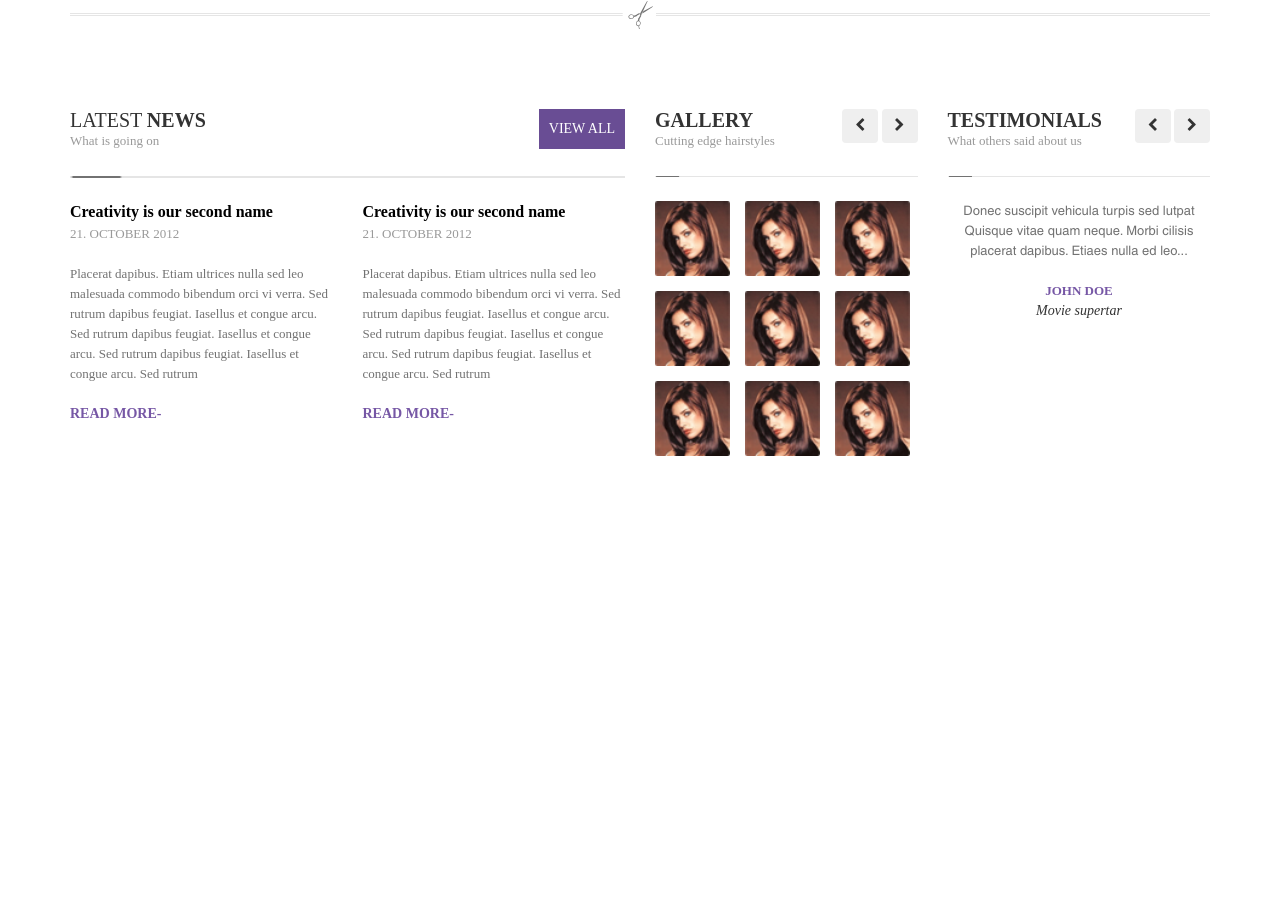
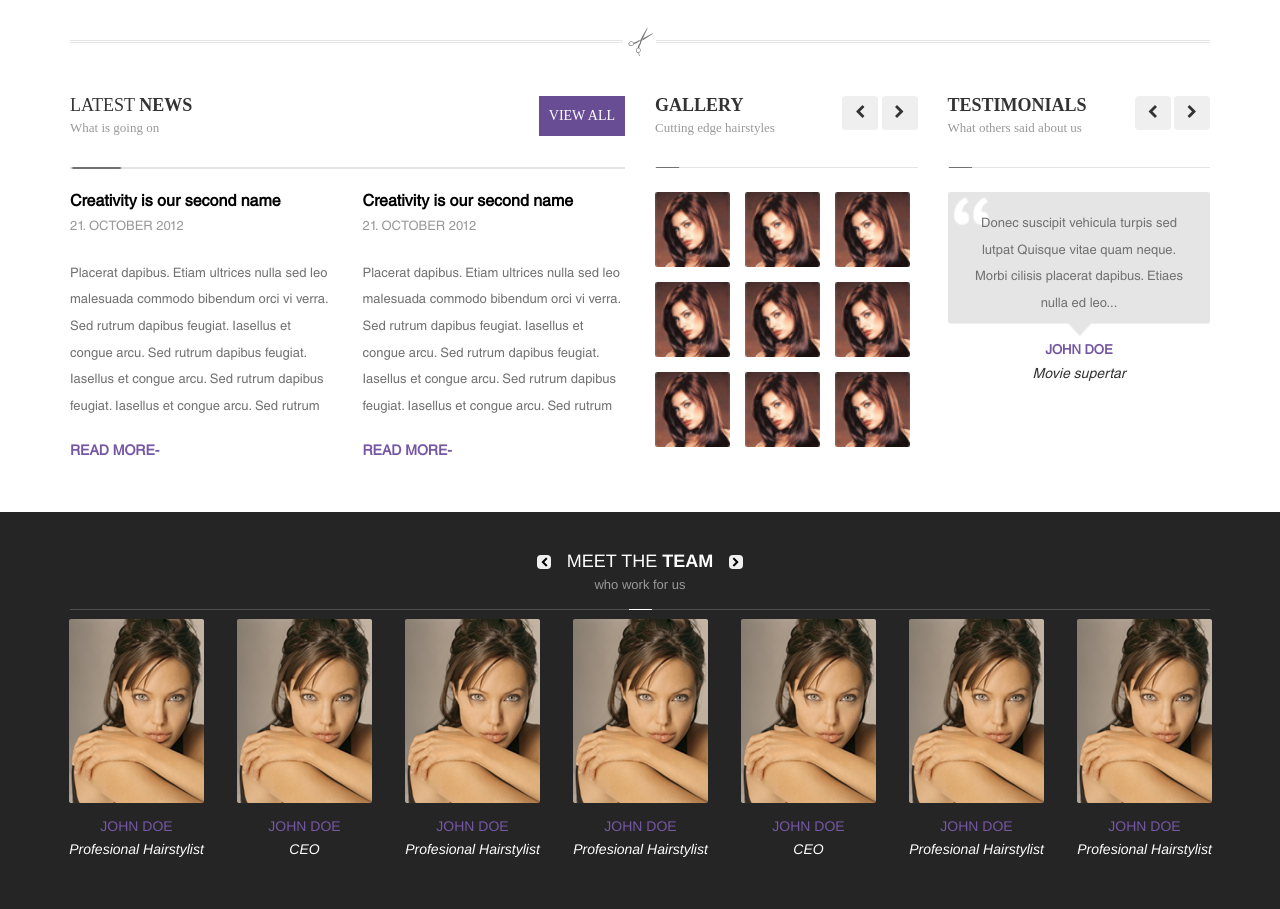
Before and after one commit to tuanfront-end/Devtrain-06, a website: page index.html in a window 1280 px wide. Shown: the part 949-1858 px from the top of the page. Before the commit the page ends 1430 px from the top, so only its background shows below. Drawn offline with nearby package versions, Linux system fonts and the light colour scheme; files that its build step writes are made by us from their sources; a web font is replaced by a local one.

Commit message:
Fix - Carousel #mettheteam

```diff
--- a/assets/js/custom1.js
+++ b/assets/js/custom1.js
@@ -8,6 +8,7 @@ $(document).ready(function(){
   //owlCarousel Js ---------------------------------------------
      var owl = $("#owl-demo");
       var owl_2 = $(" #owl-demo-2");
+      var owl_3 = $(" #owl-demo-3");
 
       owl.owlCarousel({
           items : 1, //10 items above 1000px browser width
@@ -18,6 +19,14 @@ $(document).ready(function(){
       });
       owl_2.owlCarousel({
           items : 1, //10 items above 1000px browser width
+          itemsDesktop : [1000,1], //5 items between 1000px and 901px
+          itemsDesktopSmall : [900,1], // betweem 900px and 601px
+          itemsTablet: [600,1], //2 items between 600 and 0
+          itemsMobile : false // itemsMobile disabled - inherit from itemsTablet option
+      });
+
+      owl_3.owlCarousel({
+          items : 7, //10 items above 1000px browser width
           itemsDesktop : [1000,1], //5 items between 1000px and 901px
           itemsDesktopSmall : [900,1], // betweem 900px and 601px
           itemsTablet: [600,1], //2 items between 600 and 0
--- a/assets/less/btn.less
+++ b/assets/less/btn.less
@@ -28,3 +28,34 @@
 	background: #694d94;
 	border: none;
 }
+
+.btn-n(@width,@bg,@left-hv ){
+	position: relative;
+	overflow: hidden;
+	&:before{
+		content: '';
+		top: 0;bottom: 0;width: @width;
+		left: 100%;
+		position: absolute;
+		background-color: @bg;
+		transform : rotate(-45deg);
+		transition: all 1.5s;
+		opacity: 0;
+		z-index: 1000;
+	}
+	&:hover{
+		&:before
+		{
+			opacity: 0.6;
+			left: @left-hv;
+			transition: all 1.5s;
+		}
+	}
+}
+.my-btn{
+	padding: 10px;
+	text-transform: uppercase;
+	color: #fff;
+	background: #694d94;
+	border: none;
+}
--- a/assets/less/slide-show.less
+++ b/assets/less/slide-show.less
@@ -10,6 +10,7 @@
 	.mySlides {
 		overflow: hidden;
 		display:none;
+		position: relative;
 		img{
 			width: 100%;
 			height: 530px;
--- a/assets/less/style.less
+++ b/assets/less/style.less
@@ -1,10 +1,5 @@
 // Bootstrap
 @import 'bootstrap/bootstrap';
-
-// Base Styles
-
-
-
 
 *{
 	padding: 0;
@@ -64,6 +59,10 @@
 	font-family: "PT Sans" ;
 	src:url("fonts/ptSans/PTS55F.ttf") format("truetype");
 }
+@font-face{
+	font-family: "helvetica_lt_std_roman" ;
+	src:url("fonts/helvetica_lt_std_roman/HelveticaLTStd-Roman.otf") format("truetype");
+}
 
 
 .f20{
@@ -118,11 +117,11 @@
 .img-fullwidth{
 	img{width: 100%}
 }
-// .flex-center{
-// 	display: flex;
-// 	alight-items: center;
-// 	align-content: space-bettwen;
-// }
+.flex-center{
+	display: flex;
+	align-items: center;
+	justify-content: center;
+}
 
 body{
 
@@ -131,8 +130,25 @@ body{
 			text-decoration: none;
 		}
 	}
+	span{
+		line-height: 20pt;
+	}
 }
 
+.my-caret-down(@size-border,@color-border){
+	width: 0;
+	height: 0;
+	border-top: @size-border solid @color-border;
+	border-left:  @size-border solid transparent;
+	border-right:  @size-border solid transparent;
+}
+.my-caret-up(@size-border,@color-border){
+	width: 0;
+	height: 0;
+	border-bottom: @size-border solid @color-border;
+	border-left:  @size-border solid transparent;
+	border-right:  @size-border solid transparent;
+}
 .border-radius(@radius){
 	border-radius: @radius;
 	-webkit-border-radius:@radius;
@@ -262,28 +278,10 @@ body{
 	}
 
 }
-.img-hover{
-	position: relative;
-	&:before{
-		content: '';
-		position: absolute;
-		top: 0;
-		left: 0;right: 0;bottom: 0;
-		background: #000;
-		opacity: 0;
-		z-index: 1;
-		transition: all 0.6s;
-	}
-	&:hover{
-		&:before{
-			opacity: 0.6;
-			transition: all 0.5s;
-		}
-	}
-}
+
 .title{
 	h2{
-		font-size: 20px;
+		font-size: 18px;
 		text-transform: uppercase;
 		margin: 0;
 	}
@@ -293,14 +291,19 @@ body{
 	}
 }
 
+#latest{
+	padding-bottom: 40px;
+}
 .latest-news{
 	font-family: "PT Sans" ;
 }
 
 .latest-content{
-	font-family: "PT Sans" ;
+	font-family: "helvetica_lt_std_roman" ;
 	strong{font-size: 16px;}
-	span{font-size: 13px}
+	span{
+		font-size: 13px;
+	}
 	#owl-demo{
 		.item{
 			margin-left: -15px;
@@ -309,30 +312,72 @@ body{
 			}
 		}
 	}
-	.owl-controls .clickable {
-	    // display: none !important;
-	}
 	.client-say{
+		position: relative;
 		text-align: center;
 		span{
-			font-family: "Helvetica" ;
 			font-size: 13px;
 			color: @color5;
 		}
 		span.client-name{
-			font-family: "PT Sans" ;
 			text-transform: uppercase;
 			color: @color4;
 			font-weight: bold;
+		}
+		.item{
+			padding: 20px;
+		}
+		.bg-testimonials{
+			position: absolute;
+			z-index: -1;
+			top: 0;left: 15px;right: 15px;
+			img{
+				width: 100%;
+			}
 		}
 
 	}
 
 }
 
+.meet-team{
+	padding: 40px 0;
+	background: #252525;
+	text-align: center;
+	color: #fff;
+	button{
+		color: #000;
+		height: 14px;width: 14px;
+		padding: 0;
+		font-size: 10px;
+	}
+	#owl-demo-3{
+		 width: 103%;
+		 margin-left: -20px;
+		.item{
+			margin-left: 5px;
+			img{
+				padding-bottom: 10px;
+				.btn-n{
+					.btn-n(300%, #fff, 0);
+				}
+				// -webkit-filter: grayscale(100%);
+				&:hover{
+					-webkit-filter: grayscale(0);
+				}
+			}
+			span{
+				text-transform: uppercase;
+				color: @color4;
 
+			}
+		}
+		.owl-carousel .owl-wrapper-outer {
 
+		}
+	}
 
+}
 
 
 
@@ -359,7 +404,6 @@ body{
 	.col-xs-3, .col-xs-4, .col-xs-5, .col-xs-6, .col-xs-7, .col-xs-8, .col-xs-9 {
 		text-align: center ;
 	}
-
 }
 
 @import 'my-a';
--- a/index.html
+++ b/index.html
@@ -69,7 +69,7 @@
 					  </div>
 					</div>
 
-					<div class="mySlides ">
+					<!-- <div class="mySlides ">
 					  <img  class= "animated fadeInLeft" src="assets/images/slider.png">
 					  <div class="sub-slide">
 
@@ -94,7 +94,7 @@
 					  		</div>
 					  	</div>
 					  </div>
-					</div>
+					</div> -->
 				</div>
 				<div class="container slide-content">
 					<div class="far-slide-content">
@@ -211,8 +211,8 @@
 
         <!-- Latest News here -->
 		<div class="row">
-			<div class="container">
-				<div class="row latest-news pt40">
+			<div class="container" id="latest">
+				<div class="row latest-news">
 					<div class="col-md-6">
 						<div class="row">
 							<div class="col-md-12">
@@ -512,7 +512,7 @@
 
 						  <div class="item">
 							  	<span>Donec suscipit vehicula turpis sed lutpat Quisque vitae quam neque. Morbi cilisis placerat dapibus. Etiaes nulla ed leo...</span>
-							  	<br><br>
+							  	 <br><br>
 							  	<span class="client-name">
 							  		john doe
 							  	</span><br>
@@ -537,14 +537,129 @@
 							  	<i>Movie supertar</i>
 
 						  </div>
-
-
+						</div>
+						<div class="bg-testimonials">
+							<img src="assets/images/bg-testimonials.png" alt="">
 						</div>
 					</div>
 				</div>
 			</div>
 		</div>
         <!--End Latest News here -->
+
+	    <!-- Met the team here -->
+		<div class="row meet-team">
+			<div class="container">
+				<div class="row">
+					<div class="col-md-12 title">
+						<div class="flex-center">
+							<button class="btn btn-1 next_3">
+								<i class="fa fa-chevron-left" aria-hidden="true"></i>
+							</button> &nbsp;&nbsp;&nbsp;&nbsp;
+								<h2>meet the <strong>team</strong></h2>&nbsp;&nbsp;&nbsp;&nbsp;
+							<button class="btn btn-1 next_3">
+								<i class="fa fa-chevron-right" aria-hidden="true"></i>
+							</button>
+						</div>
+						<span>who work for us</span>
+					</div>
+					<div class="col-md-12">
+						<img src="assets/images/long-line.png" alt="" width="100%">
+					</div>
+					<div class="col-md-12">
+						<div id="owl-demo-3" class="owl-carousel owl-theme">
+
+						  <div class="item">
+							  	<div class="btn-n">
+							  	 	<img src="assets/images/girl-3.png" alt="">
+							  	 </div>
+							  	<span class="">
+							  		john doe
+							  	</span><br>
+							  	<i>Profesional Hairstylist</i>
+						  </div>
+						  <div class="item">
+							  	<div class="btn-n">
+							  		<img src="assets/images/girl-3.png" alt="">
+							  	</div>
+							  	<span class="">
+							  		john doe
+							  	</span><br>
+							  	<i>CEO</i>
+						  </div>
+						  <div class="item">
+							  	<div class="btn-n">
+							  		<img src="assets/images/girl-3.png" alt="">
+							  	</div>
+							  	<span class="">
+							  		john doe
+							  	</span><br>
+							  	<i>Profesional Hairstylist</i>
+						  </div>
+
+						  <div class="item">
+							  	<div class="btn-n">
+							  		<img src="assets/images/girl-3.png" alt="">
+							  	</div>
+							  	<span class="">
+							  		john doe
+							  	</span><br>
+							  	<i>Profesional Hairstylist</i>
+						  </div>
+						  <div class="item">
+							  	<div class="btn-n">
+							  		<img src="assets/images/girl-3.png" alt="">
+							  	</div>
+							  	<span class="">
+							  		john doe
+							  	</span><br>
+							  	<i>CEO</i>
+						  </div>
+						  <div class="item">
+							  	<div class="btn-n">
+							  		<img src="assets/images/girl-3.png" alt="">
+							  	</div>
+							  	<span class="">
+							  		john doe
+							  	</span><br>
+							  	<i>Profesional Hairstylist</i>
+						  </div>
+
+						  <div class="item">
+							  	<div class="btn-n">
+							  		<img src="assets/images/girl-3.png" alt="">
+							  	</div>
+							  	<span class="">
+							  		john doe
+							  	</span><br>
+							  	<i>Profesional Hairstylist</i>
+						  </div>
+						  <div class="item">
+							  	<div class="btn-n">
+							  		<img src="assets/images/girl-3.png" alt="">
+							  	</div>
+							  	<span class="">
+							  		john doe
+							  	</span><br>
+							  	<i>CEO</i>
+						  </div>
+						  <div class="item">
+							  	<div class="btn-n">
+							  		<img src="assets/images/girl-3.png" alt="">
+							  	</div>
+							  	<span class="">
+							  		john doe
+							  	</span><br>
+							  	<i>Profesional Hairstylist</i>
+						  </div>
+						</div>
+					</div>
+
+				</div>
+			</div>
+		</div>
+	    <!-- Met the team here -->
+
     </div>
 
 
```
Also changed, not shown: assets/less/img-hover.less (+20 -0 lines), assets/images/bg-testimonials.png (added), assets/images/girl-23png.png (added), assets/images/girl-3.png (added), assets/images/long-line.png (added), build/btn.css, build/fonts/helvetica_lt_std_roman/HelveticaLTStd-Roman.otf (added), build/fonts/helvetica_lt_std_roman/ReadMe.txt (added), build/my-a.css, build/scripts.min.js, build/slide-show.css, build/style.css.
